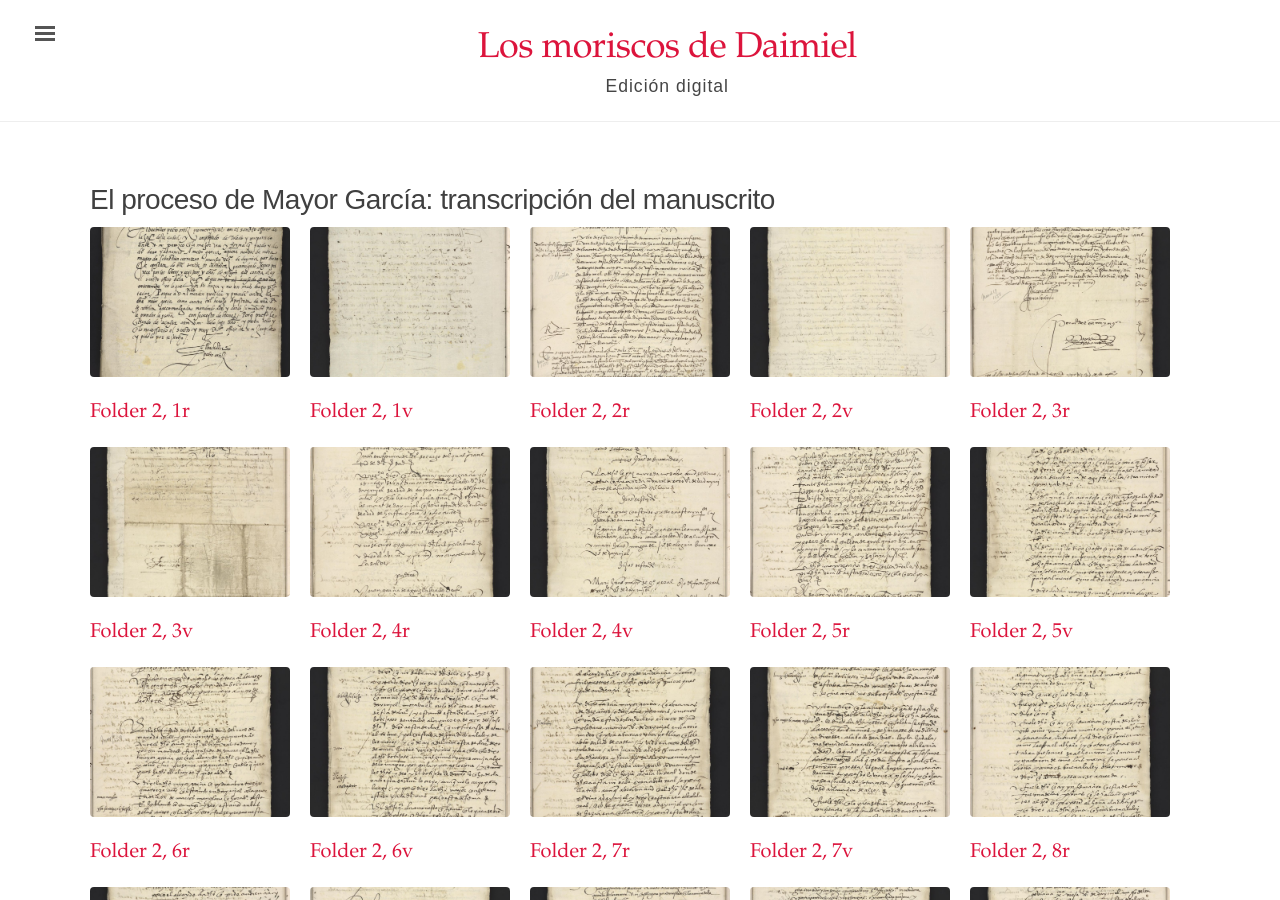
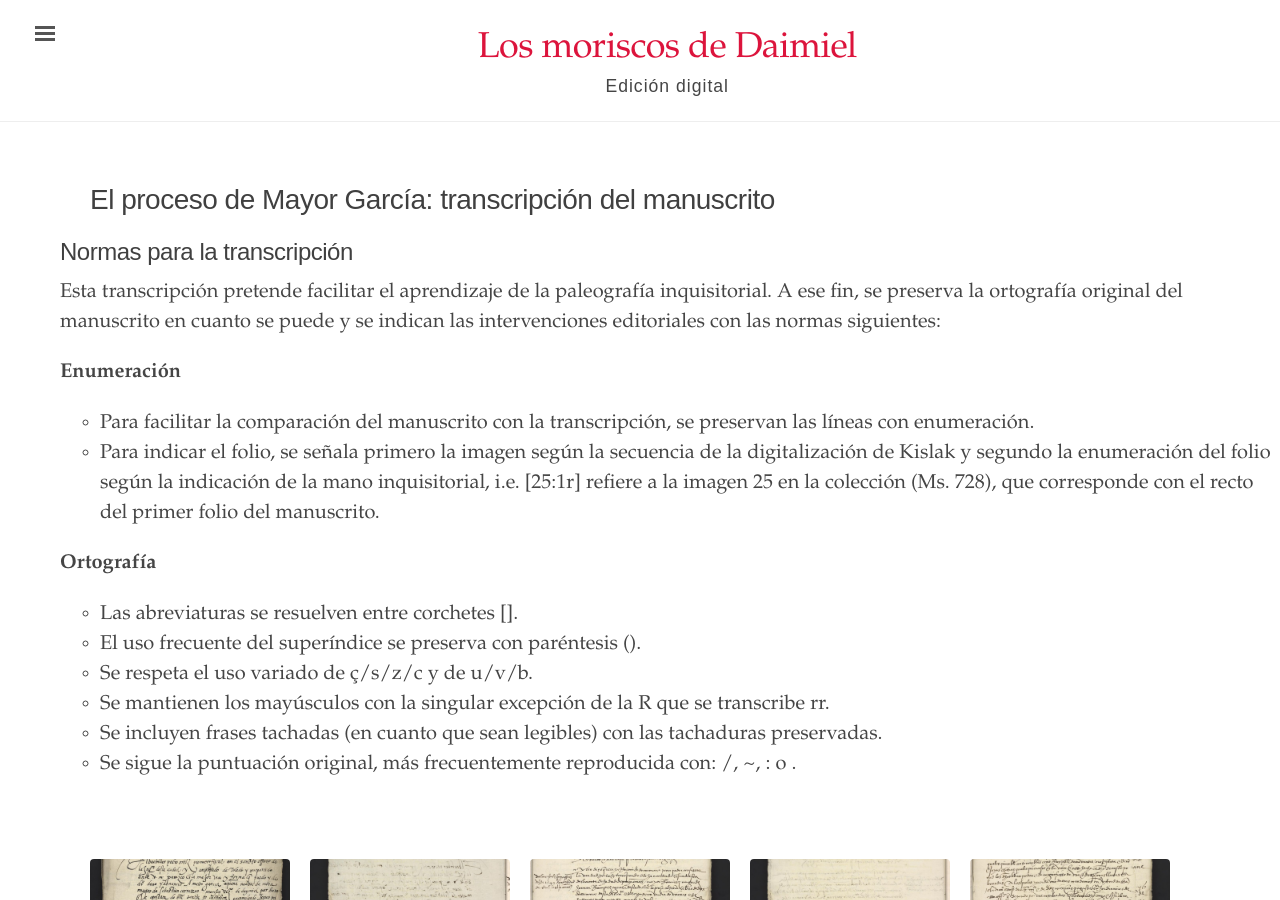
Before and after one commit to digbmc/moriscos-daimel, a Jekyll site: the page built from manuscrito.md, in a window 1280 px wide and 900 px high. Built offline with Jekyll 4.4.1, drawn with Linux system fonts in a browser that asks for light colours.

Commit message:
Update manuscrito.md

```diff
--- a/manuscrito.md
+++ b/manuscrito.md
@@ -6,6 +6,25 @@
 nav_order: 3
 ---
 <h1 id="titulo" style="margin-left:1.5rem;">El proceso de Mayor García: transcripción del manuscrito</h1>
+
+## Normas para la transcripción
+
+Esta transcripción pretende facilitar el aprendizaje de la paleografía inquisitorial. A ese fin, se preserva la ortografía original del manuscrito en cuanto se puede y se indican las intervenciones editoriales con las normas siguientes:
+
+**Enumeración**
+
+- Para facilitar la comparación del manuscrito con la transcripción, se preservan las líneas con enumeración.
+- Para indicar el folio, se señala primero la imagen según la secuencia de la digitalización de Kislak y segundo la enumeración del folio según la indicación de la mano inquisitorial, i.e. [25:1r] refiere a la imagen 25 en la colección (Ms. 728), que corresponde con el recto del primer folio del manuscrito.
+
+**Ortografía**
+
+- Las abreviaturas se resuelven entre corchetes [].
+- El uso frecuente del superíndice se preserva con paréntesis ().
+- Se respeta el uso variado de ç/s/z/c y de u/v/b.
+- Se mantienen los mayúsculos con la singular excepción de la R que se transcribe rr.
+- Se incluyen frases tachadas (en cuanto que sean legibles) con las tachaduras preservadas.
+- Se sigue la puntuación original, más frecuentemente reproducida con: /, ~, : o .
+<br><br>
 <div id="toc" class="gallery">
     {% assign sorted_texts = site.texts | sort: "order" %}
     {% for text in sorted_texts %}
```
